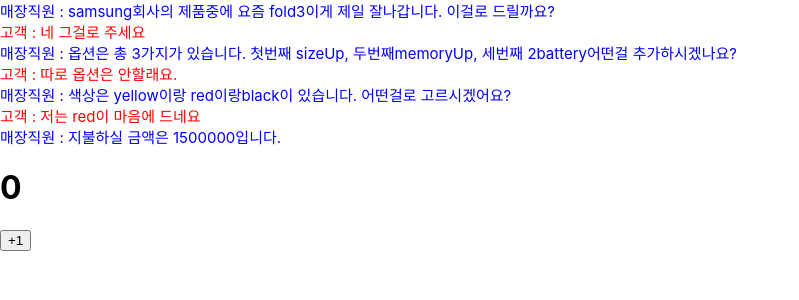
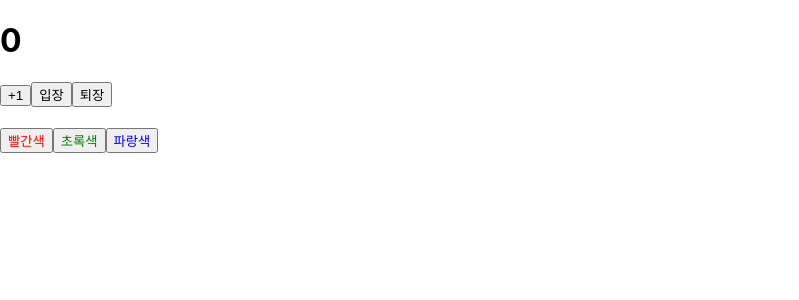
Before and after one commit to Woo3574/FrontEnd, a React (Create React App) app in the folder React/kh-sample-241118/: page / in a window 1280 px wide. Shown: the top 300 px of the page, without its empty margins (0-799 px from the left). Built offline with nearby package versions, Linux system fonts and the light colour scheme.

Commit message:
24.11.19

```diff
--- a/React/kh-sample-241118/src/24.11.19/App1119.js
+++ b/React/kh-sample-241118/src/24.11.19/App1119.js
@@ -1,8 +1,15 @@
 import logo from "../logo.svg";
 import "../App.css";
+import Counter from "./ClassComponent";
+import Say from "./Say";
 
 function App1119() {
-  return <></>;
+  return (
+    <>
+      <Counter />
+      <Say />
+    </>
+  );
 }
 
 export default App1119;
--- a/React/kh-sample-241118/src/24.11.19/ClassComponent.js
+++ b/React/kh-sample-241118/src/24.11.19/ClassComponent.js
@@ -2,27 +2,20 @@
 // 현재는 함수형 컴포넌트만 사용 됨
 // 예전에는 상태관리와 생명주기 관리를 위해서  클래스형 컴포넌트를 사용했지만
 // v16.8 이후부터 함수형 컴포넌트에서도 상태관리와 생명주기 관리가 가능 해짐
+import { useState } from "react";
 
-import { Component } from "react";
-class Counter extends Component {
-  constructor(props) {
-    super(props);
-    this.state = {
-      number: 0,
-    };
-  }
+// 상태관리
+// number값이 바뀌면 렌더링 된다
+const Counter = () => {
+  const [number, setNumber] = useState(0);
 
-  render() {
-    const { number } = this.state;
-    return (
-      <>
-        <h1>{number}</h1>
-        <button onClick={() => this.setState({ number: number + 1 })}>
-          +1
-        </button>
-      </>
-    );
-  }
-}
+  return (
+    <>
+      <h1>{number}</h1>
+      {/* setNumber() << 이건 호출이기 때문에 눌렸을때 동작하게 만들려면 익명의 함수를 만들어줘야한다. */}
+      <button onClick={() => setNumber(number + 1)}>+1</button>
+    </>
+  );
+};
 
 export default Counter;
--- /dev/null
+++ b/React/kh-sample-241118/src/24.11.19/Say.js
@@ -0,0 +1,30 @@
+import React, { useState } from "react";
+
+const Say = () => {
+  // message는 값을 읽는 필드, setMessage 내부에 있는 인스턴트 필드값을 바꿔주는 Setter라 생각하면됨
+  const [mesaage, setMessage] = useState("");
+  const [value, setValue] = useState("black");
+  const onClickEnter = () => setMessage("안녕하세요~~");
+  const onClickLeave = () => setMessage("안녕히 가세요~~");
+
+  return (
+    <>
+      <button onClick={onClickEnter}>입장</button>
+      <button onClick={onClickLeave}>퇴장</button>
+      <h1 style={{ color: value }}>{mesaage}</h1>
+      {/* setValue뒤에() 붙으면 호출 안붙으면 등록, 등록할땐 앞에 익명의함수(화살표함수)가 붙어줘야한다.
+       매개변수를 달아줘야하기 때문에 익명의 함수를 넣어줘야한다 */}
+      <button style={{ color: "red" }} onClick={() => setValue("red")}>
+        빨간색
+      </button>
+      <button style={{ color: "green" }} onClick={() => setValue("green")}>
+        초록색
+      </button>
+      <button style={{ color: "blue" }} onClick={() => setValue("blue")}>
+        파랑색
+      </button>
+    </>
+  );
+};
+
+export default Say;
--- a/React/kh-sample-241118/src/App.js
+++ b/React/kh-sample-241118/src/App.js
@@ -7,7 +7,6 @@
 import MyComponent from "./24.11.18/MyComponent";
 import BoxComponent from "./24.11.18/BoxComponent";
 import Order from "./MyPlactice";
-import Counter from "./24.11.19/ClassComponent";
 
 const phone = {
   name: "fold3",
@@ -28,7 +27,6 @@
   return (
     <>
       <Order phone={phone} />
-      <Counter />
     </>
   );
 }
--- a/React/kh-sample-241118/src/index.js
+++ b/React/kh-sample-241118/src/index.js
@@ -9,7 +9,7 @@
 const root = ReactDOM.createRoot(document.getElementById("root"));
 root.render(
   <React.StrictMode>
-    <App />
+    {/* <App /> */}
     {/* <App1118 />*/}
     <App1119 />
   </React.StrictMode>
```
